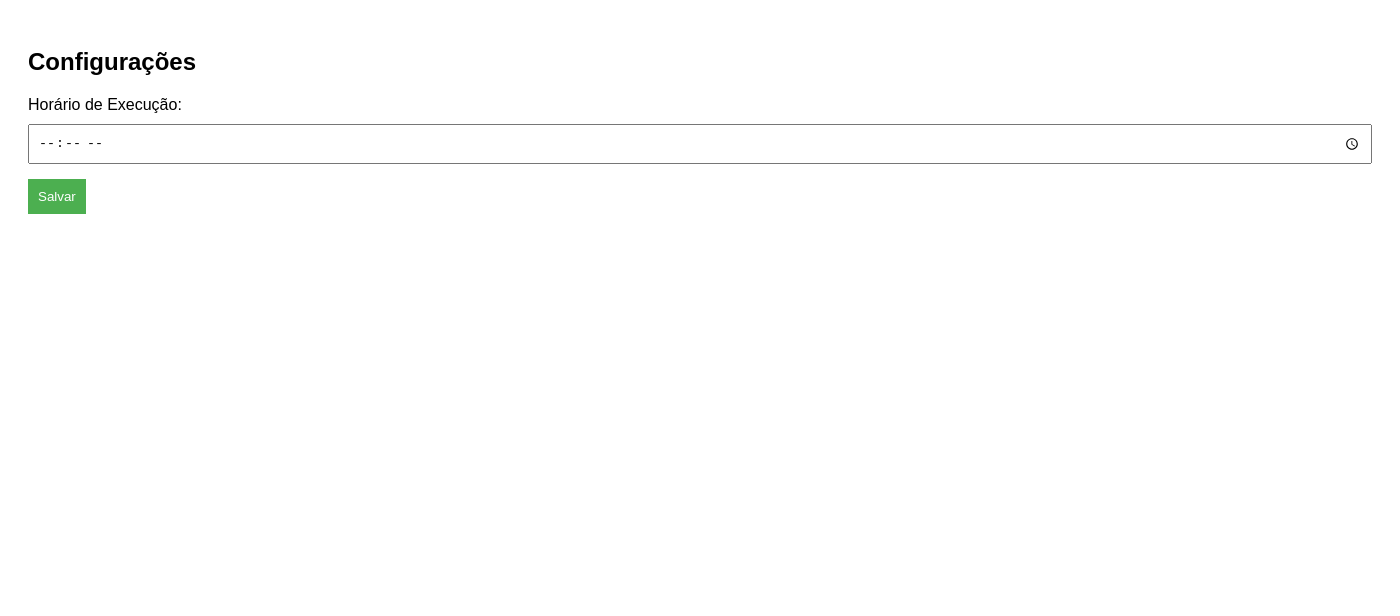
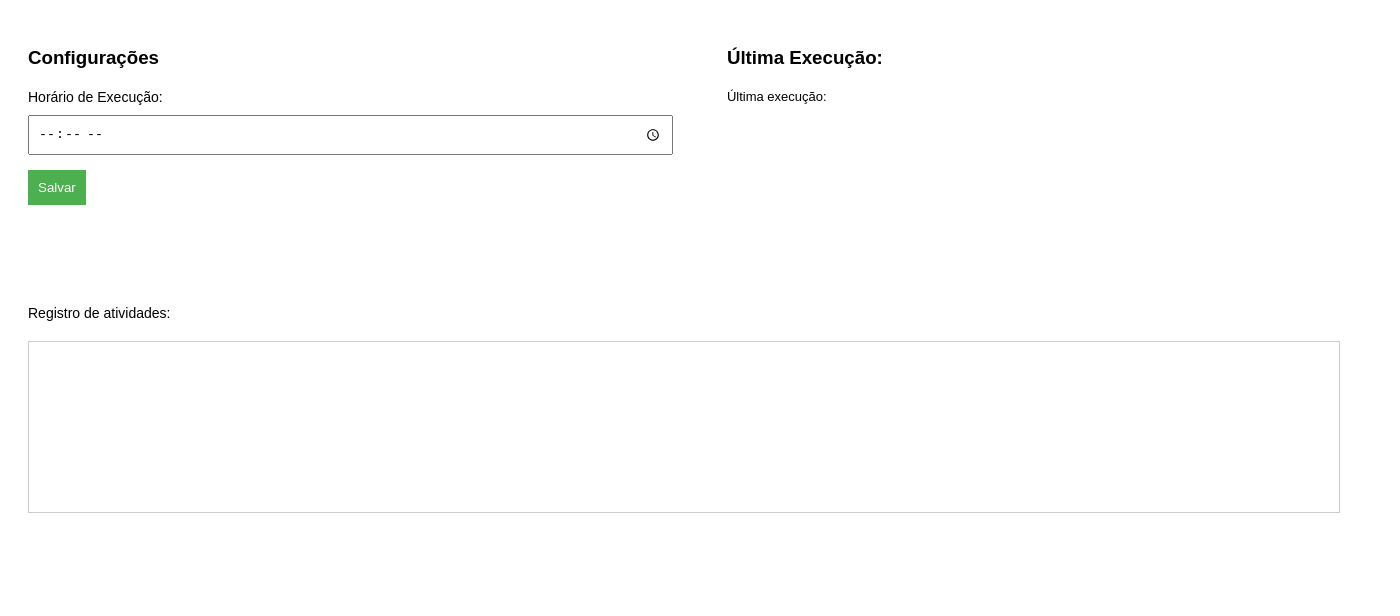
Before and after one commit to DouglasMad/tecwin, an Electron app: page index.html in a window 1400 px wide. Drawn offline with Linux system fonts and the light colour scheme; no server answers.

Commit message:
counteiner horario/log adc

```diff
--- a/index.html
+++ b/index.html
@@ -10,13 +10,14 @@
             padding: 20px;
         }
 
-        h2 {
+        h3 {
             margin-bottom: 20px;
         }
 
         label {
             display: block;
             margin-bottom: 10px;
+            font-size: 13px;
         }
 
         input {
@@ -33,22 +34,80 @@
             border: none;
             cursor: pointer;
         }
+
+        .flex-container {
+            display: flex;
+            flex-wrap: wrap;
+            justify-content: space-between;
+            align-items: flex-start;
+        }
+
+        .config-container,
+        .container {
+            width: 48%;
+            margin-bottom: 100px;
+        }
+
+        .label-horario {
+            width: 100%;
+        }
+
+        .container label {
+            font-size: 14px;
+        }
+
+        .container span {
+            display: block;
+            margin-top: 5px;
+            font-size: 14px;
+        }
+
+        #console {
+            height: 150px;
+            width: 200%;
+            overflow: auto;
+            border: 1px solid #ccc;
+            padding: 10px;
+            margin-top: 20px;
+            font-family: monospace;
+        }
     </style>
 </head>
 <body>
-    <h2>Configurações</h2>
+    <div class="flex-container">
+        <div class="container">
+            <h3 class="text-horario">Configurações</h3>
+            <label class="text-horario" for="horario">Horário de Execução:</label>
+            <input type="time" class="label-horario" name="horario" required>
+            <button onclick="salvarConfiguracoes()">Salvar</button>
+            <div id="mensagem"></div>
+        </div>
 
-    <label for="horario">Horário de Execução:</label>
-    <input type="time" id="horario" name="horario" required>
+        <div class="config-container">
+            <h3>Última Execução:</h3>
+            <label id="horarioLabel" for="ultimoHorario">Última execução:</label>
+            <span id="horarioFixo"></span>
+        </div>
 
-    <button onclick="salvarConfiguracoes()">Salvar</button>
+        <div class="container" id="containerLog">
+            <label for="logErro">Registro de atividades:</label>
+            <div id="console">
+                <p id="console-message"></p>
+            </div>
+        </div>
+    </div>
 
-    <div id="mensagem"></div>
     <script>
         const { ipcRenderer } = require('electron');
 
+        ipcRenderer.on('horario-fixo', (event, horarioFixo) => {
+            const horarioFixoSpan = document.getElementById('horarioFixo');
+            horarioFixoSpan.innerText = `Horário fixo: ${horarioFixo}`;
+        });
+
+
         function salvarConfiguracoes() {
-            const horario = document.getElementById('horario').value;
+            const horario = document.querySelector('.label-horario').value;
             ipcRenderer.send('salvar-configuracoes', { horario });
 
             const mensagemDiv = document.getElementById('mensagem');
--- a/package.json
+++ b/package.json
@@ -1,4 +1,7 @@
 {
+  "script": {
+    "start": "electron ./main.js"
+  },
   "dependencies": {
     "axios": "^1.6.1",
     "electron": "^28.1.1",
```
Also changed, not shown: main.js (+25 -9 lines).
